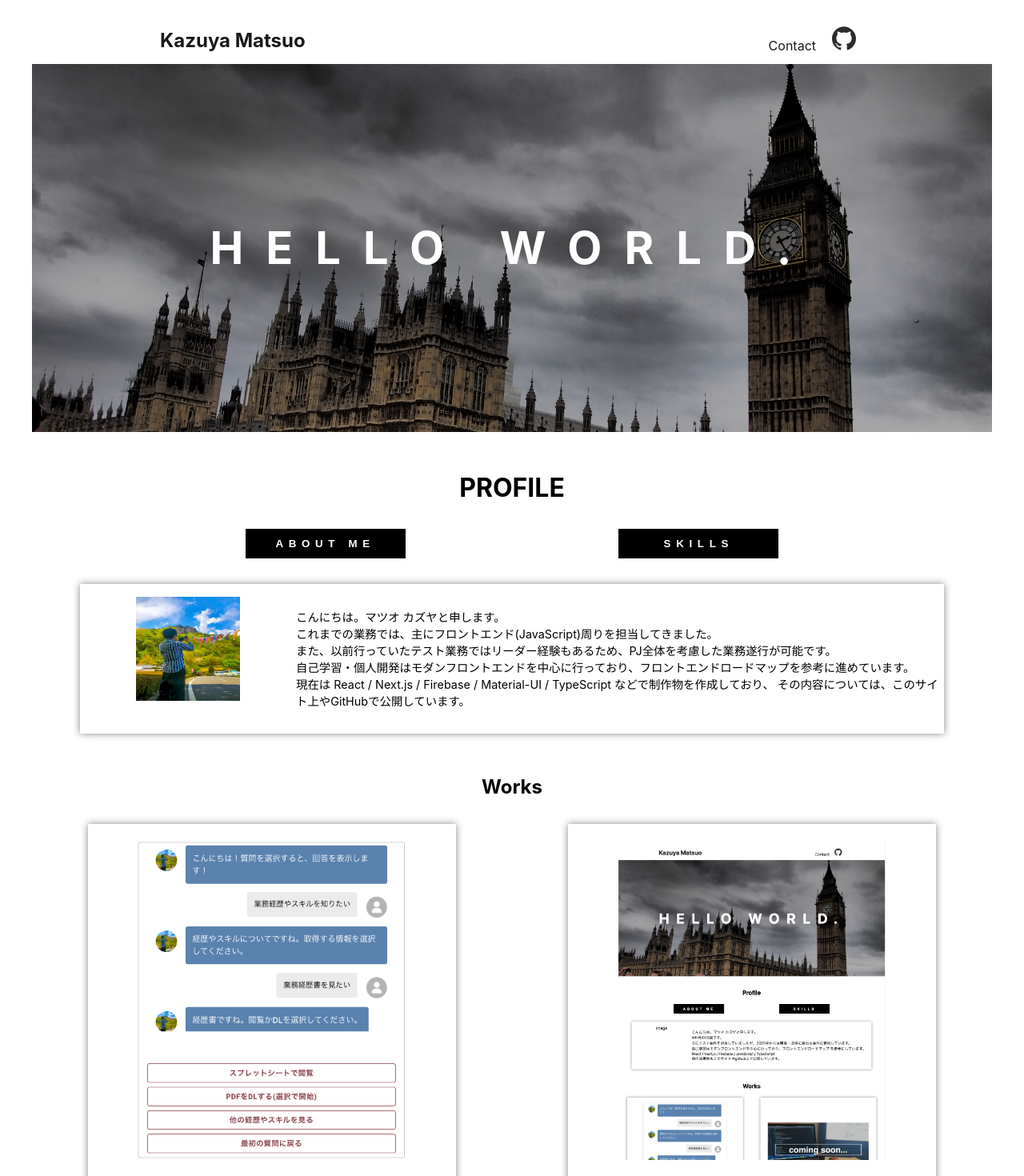
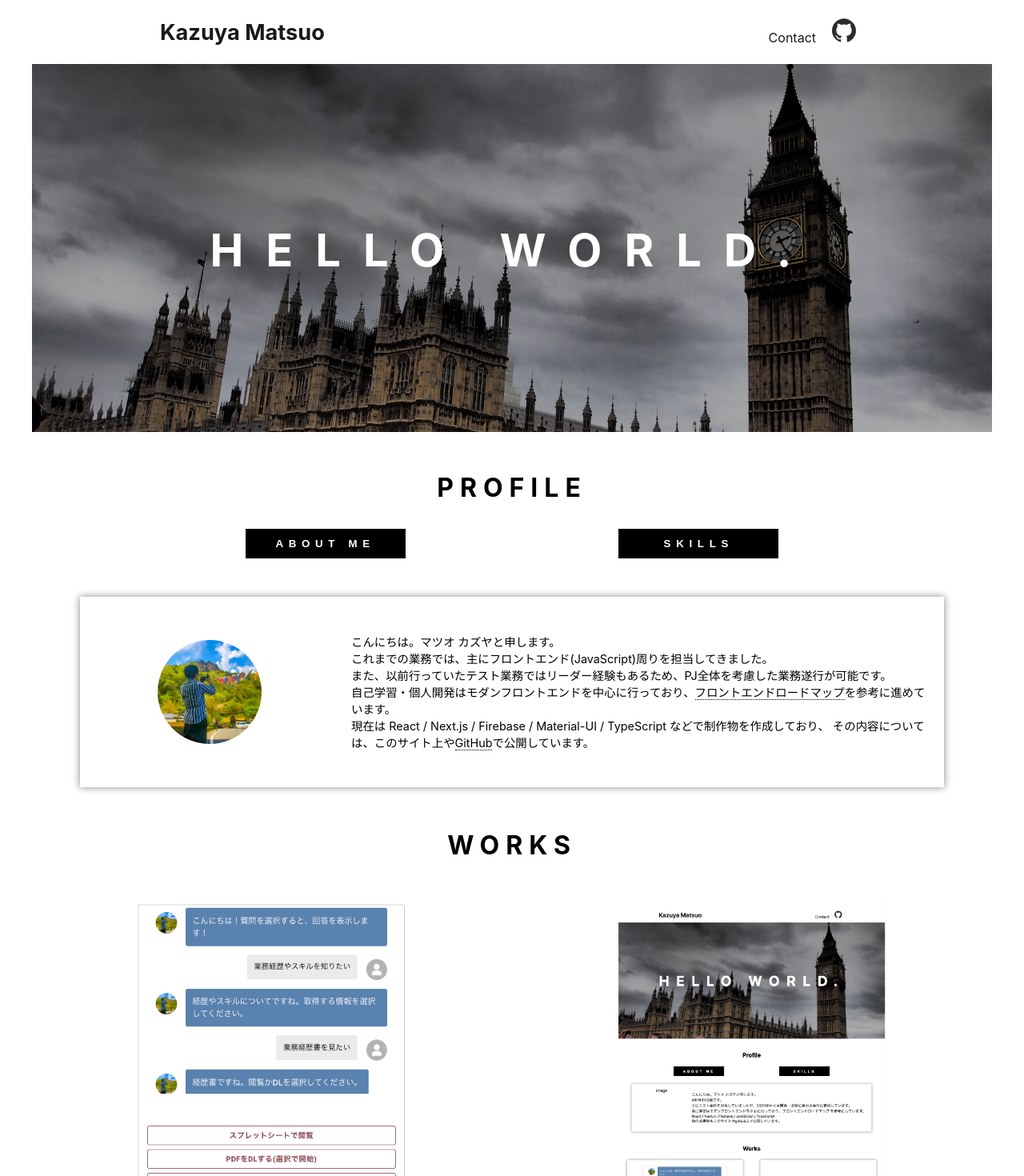
Before and after one commit to kazuya-m/my-pf, a Next.js app: page / in a window 1280 px wide. Shown: the top 1470 px of the page at 80% size. Built offline with nearby package versions, Linux system fonts and the light colour scheme.

Commit message:
modified styles

```diff
--- a/components/contactForm/index.jsx
+++ b/components/contactForm/index.jsx
@@ -66,7 +66,7 @@ export function ContactForm() {
 
   return (
     <div className={styles.wrapper}>
-      <h2>Contact</h2>
+      <h1 className={`contentTitle`}>CONTACT</h1>
       <div className={styles.form__container}>
         <form onSubmit={(e)=>handleSubmit(e)}>
           <div className={`${styles.form__item} ${styles.form__name}`}>
--- a/components/contactForm/index.module.css
+++ b/components/contactForm/index.module.css
@@ -7,8 +7,6 @@
 
 .wrapper form {
   display: block;
-  padding-top: 1rem;
-  padding-bottom: 2rem;
   width: 100%;
 }
 
@@ -21,7 +19,7 @@
 }
 
 .form__item {
-  margin-bottom: 1rem;
+  margin-bottom: 1.5rem;
 }
 
 .form__item input {
--- a/components/header/index.jsx
+++ b/components/header/index.jsx
@@ -7,7 +7,7 @@ export function Header() {
     <header className={styles.header}>
       {/* <div className="header-left"> */}
         <Link href="/">
-          <a><h2>Kazuya Matsuo</h2></a>
+          <a><h1 className={styles.title}>Kazuya Matsuo</h1></a>
         </Link>
       {/* </div> */}
       <div className={styles.header__menu}>
--- a/components/header/index.module.css
+++ b/components/header/index.module.css
@@ -15,6 +15,11 @@
   font-size: 1rem;
 }
 
+.title {
+  font-size: 1.7em;
+  margin: 0 0;
+}
+
 .menu__list {
   display: flex;
   flex-wrap: nowrap;
@@ -26,3 +31,8 @@
 .menu__item {
   margin: 0 10px;
 }
+
+.header a {
+  border-bottom: none;
+  color: #000;
+}
--- a/components/modal/index.jsx
+++ b/components/modal/index.jsx
@@ -11,7 +11,7 @@ export function Modal(props) {
       </div>
         <div className={`${styles.content} card`}>
           <div className={styles.title}>
-            <h2 className={`lighterColor`}>{props.content.title}</h2>
+            <h2>{props.content.title}</h2>
           </div>
           <div className={styles.thumb}>
             {props.content.thumb.map((img, index) => (
@@ -43,9 +43,9 @@ export function Modal(props) {
             />
           </div>
           <div className={styles.links}>
-            <h3 className={`lighterColor`}>LINKS</h3>
+            <h2>LINKS</h2>
             <ul className={styles.links__list}>
-              {Object.keys(props.content.links).map((key, ind, arr) => (
+              {Object.keys(props.content.links).map((key) => (
                 <li key={key} className={styles.links__item}>
                   <span>- </span>
                   <a href={props.content.links[key].url} target="_blank" rel="noopener noreferrer">
@@ -56,7 +56,7 @@ export function Modal(props) {
             </ul>
           </div>
           <div className={styles.grid__lang}>
-            <h3 className={`lighterColor`}>使用技術など</h3>
+            <h2>使用技術など</h2>
             <ul className={styles.lang__list}>
               {Object.keys(props.content.langImg).map((key) => (
                 <li className={`${styles.lang__items}`} key={key}>
--- a/components/modal/index.module.css
+++ b/components/modal/index.module.css
@@ -94,10 +94,6 @@
   margin-bottom: 0.5rem;
 }
 
-.links__list a {
-  color: #0070f3;
-}
-
 /* グリッド - 使用技術 */
 .lang {
   grid-area: lang;
--- a/components/profile/index.module.css
+++ b/components/profile/index.module.css
@@ -8,6 +8,7 @@
   display: flex;
   justify-content: space-evenly;
   align-items: center;
+  margin-bottom: 1rem;
 }
 
 .profile__items {
@@ -31,13 +32,26 @@
 }
 
 .item__profileImage {
-  width: 25%;
+  width: 30%;
+  padding: 15px 15px;
+  display: flex;
+  justify-content: center;
+  align-items: center;
+}
+
+.item__image {
+  border-radius: 200px;
+  object-fit: cover;
 }
 
 .item__description {
-  width: 75%;
+  width: 70%;
   text-align: left;
   font-size: 0.9em;
+  padding: 15px 15px;
+  display: flex;
+  justify-content: flex-start;
+  align-items: center;
 }
 
 /* skills */
@@ -46,13 +60,13 @@
   display: flex;
   flex-wrap: wrap;
   justify-content: space-evenly;
-  padding: 10px, 10px;
 }
+
 .skills__item {
   width: 20%;
   background-color: #fff;
   border-radius: 1px;
   box-shadow: 0 0 10px rgba(80, 80, 80, 0.7);
-  margin: 1em 1em;
+  margin: 0 1em 2em 0;
   padding: 1.5em 0;
 }
--- a/components/works/index.jsx
+++ b/components/works/index.jsx
@@ -62,7 +62,7 @@ export function Works() {
 
   return (
     <div className={`main__wrapper ${styles.wrapper}`}>
-      <h2>Works</h2>
+      <h1 className={`contentTitle`}>WORKS</h1>
       <div className={`content`}>
         <ul className={styles.works__list}>
           {worksList.map(({id, content}) => (
--- a/components/works/worksItem/index.jsx
+++ b/components/works/worksItem/index.jsx
@@ -15,7 +15,7 @@ export function WorksItem(props) {
   },[modalOpen]);
 
   return (
-    <div className={`card ${styles.items__list}`}>
+    <div className={` ${styles.items__list}`}>
       <Image
         className={styles.items__image}
         src={props.content.thumb[0]}
@@ -24,7 +24,7 @@ export function WorksItem(props) {
         height={400}
         onClick={()=>handleClickedModalOpen()}
       />
-      <h3 className={`lighterColor`}>{props.content.title}</h3>
+      <h2 className={`lighterColor`}>{props.content.title}</h2>
       {modalOpen &&
         <Modal
           content={props.content}
--- a/components/works/worksItem/index.module.css
+++ b/components/works/worksItem/index.module.css
@@ -7,4 +7,11 @@
   overflow: hidden;
   object-position: 50% 50%; /* 中央 */
   cursor: pointer;
+  transition: 0.5s all;
 }
+
+.items__image:hover {
+  transform: scale(1.05, 1.05);
+  transition: 0.5s all;
+  box-shadow: 1px;
+}
--- a/styles/globals.css
+++ b/styles/globals.css
@@ -11,6 +11,14 @@ a {
   text-decoration: none;
   display: inline;
   cursor: pointer;
+  border-bottom: 1.5px dotted #000;
+  transition: all 0.3s;
+}
+
+a:hover {
+  color: #696969;
+  border-bottom: 1.5px dotted #696969;
+  transition: all 0.3s;
 }
 
 ul {
@@ -69,6 +77,8 @@ button {
   border: #000 1.5px solid;
   font-weight: 550;
   letter-spacing: 0.5em;
+  transition: all 0.4s;
+  outline: none;
 }
 
 button:hover {
@@ -77,3 +87,12 @@ button:hover {
   cursor: pointer;
   transition: all 0.4s;
 }
+
+h1 {
+  font-size: 2rem;
+  margin-bottom: 2rem;
+}
+
+h2 {
+  font-size: 1rem;
+}
--- a/styles/utils.css
+++ b/styles/utils.css
@@ -22,3 +22,7 @@
 .logoBigger {
   height: 2em;
 }
+
+.contentTitle {
+  letter-spacing: 0.5rem;
+}
```
